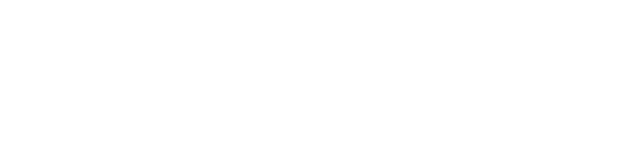
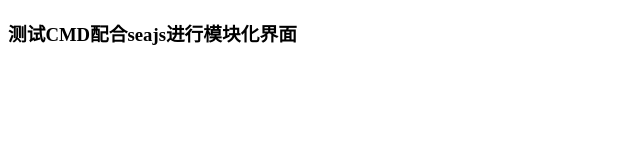
Before and after one commit to beichensky/JSModularization, a plain HTML site: page 4_CMD_seajs/index.html in a window 1280 px wide. Shown: the whole page, without its empty margins (0-640 px from the left). Drawn offline with Linux system fonts and the light colour scheme.

Commit message:
简单介绍了CMD配合seajs进行模块化的使用方式。

```diff
--- a/4_CMD_seajs/index.html
+++ b/4_CMD_seajs/index.html
@@ -11,6 +11,6 @@
   seajs.use('./js/main.js');
 </script>
 <body>
-
+  <h3>测试CMD配合seajs进行模块化界面</h3>
 </body>
 </html>
```
